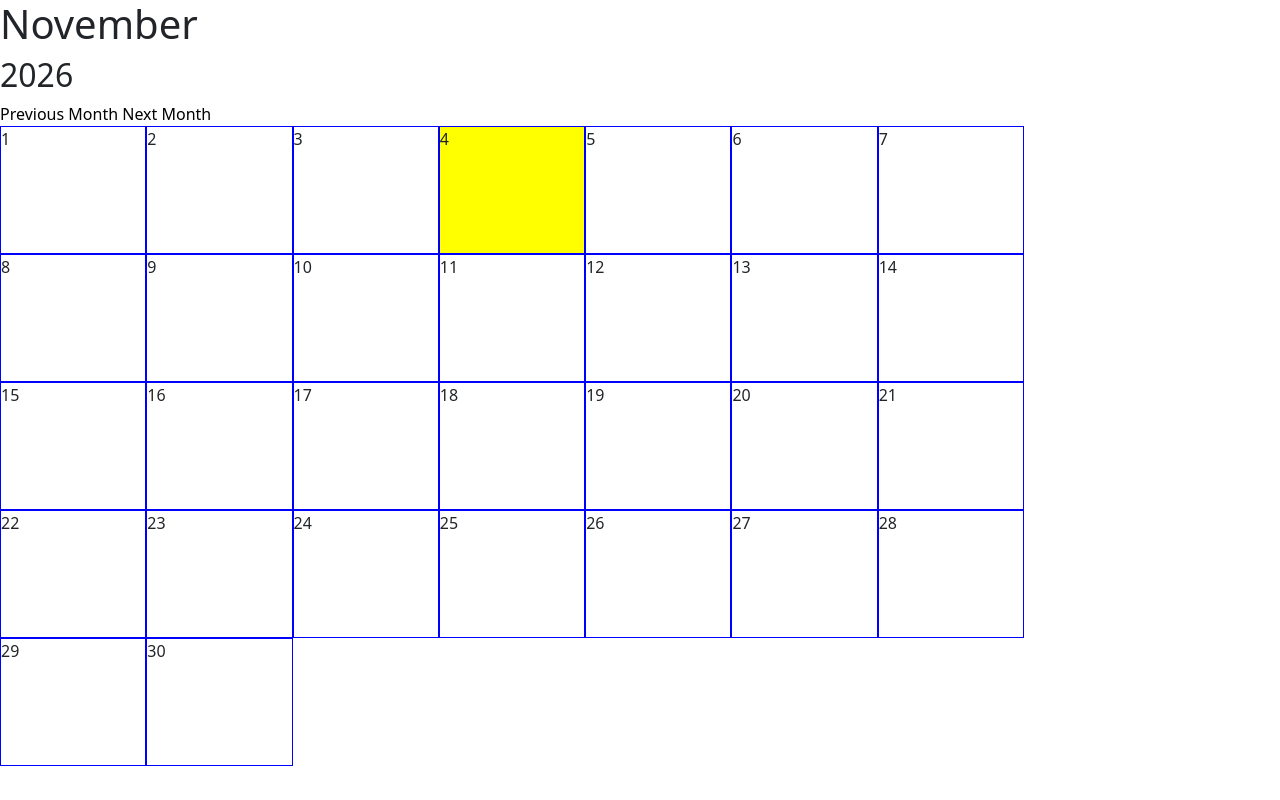
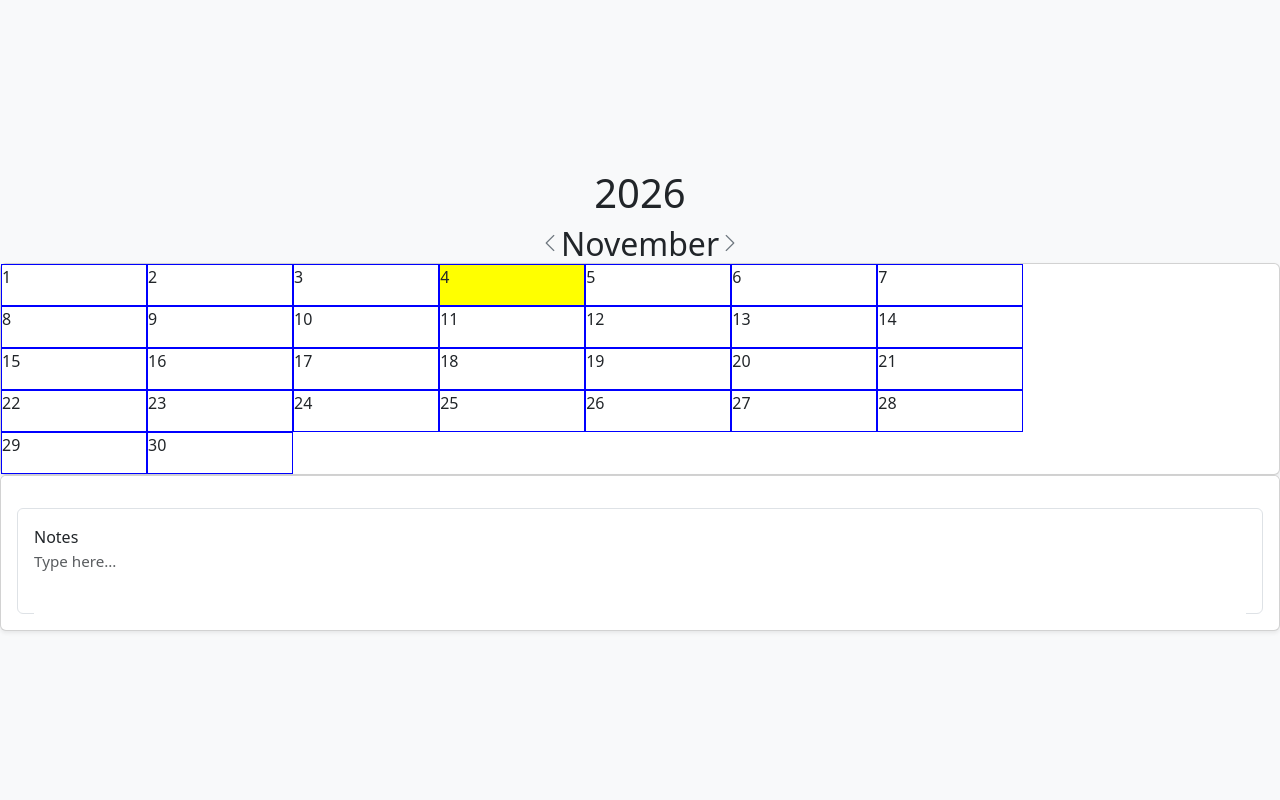
Before and after one commit to cnacana/1800-202630-BBY20, a website built with Vite: page calendar.html in a window 1280 px wide. Built offline with nearby package versions, Linux system fonts and the light colour scheme.

Commit message:
calendar.html - updated calendar.html

```diff
--- a/calendar.html
+++ b/calendar.html
@@ -1,4 +1,4 @@
-<!DOCTYPE html>
+<!Doctype html>
 <html lang="en">
 <head>
     <meta charset="UTF-8">
@@ -8,12 +8,31 @@
     <link href="https://cdn.jsdelivr.net/npm/bootstrap-icons@1.10.0/font/bootstrap-icons.css" rel="stylesheet">
     <link rel="stylesheet" href="styles/calendar.css">
 </head>
-<body>
-    <h1 id="month-name">Month</h1>
-    <h2 id="year-name">Year</h2>
-    <button id="previous-month" onclick="changeMonth(-1)">Previous Month</button>
-    <button id="next-month" onclick="changeMonth(1)">Next Month</button>
+<body class="bg-light d-flex flex-column align-items-center justify-content-center min-vh-100 m-0">
+<h1 id="year-name">Year</h1>
+<div class="d-flex align-items-center justify-content-center w-50">
+    <button class="btn btn-link link-secondary p-0 text-center" onclick="changeMonth(-1)">
+        <i class="bi bi-chevron-left fs-5"></i>
+    </button>
+    <div class="text-center">
+        <h2 id="month-name" class="mb-0">Month</h2>
+    </div>
+    <button class="btn btn-link link-secondary p-0 text-center" onclick="changeMonth(1)">
+        <i class="bi bi-chevron-right fs-5"></i>
+    </button>
+</div>
+<div class="card shadow-sm w-100 mx-3">
     <div id="calendar-grid"></div>
-    <script src="src/render_calendar.js"></script>
+</div>
+<div class="card shadow-sm w-100 mx-3">
+    <header class="card-header bg-white d-flex justify-content-between align-items-center py-3 border-bottom-0"></header>
+    <main class="card-body p-3 pt-0 d-flex flex-column">
+        <div class="flex-grow-1 border rounded bg-white p-3">
+            <label for="journal-entry">Notes</label>
+            <textarea class="form-control border-0 h-100 w-100 p-0 shadow-none text-secondary" id="journal-entry" placeholder="Type here..." style="resize: none; font-size: 0.95rem; line-height: 1.6;"></textarea>
+        </div>
+    </main>
+</div>
+<script src="src/render_calendar.js"></script>
 </body>
 </html>
```
